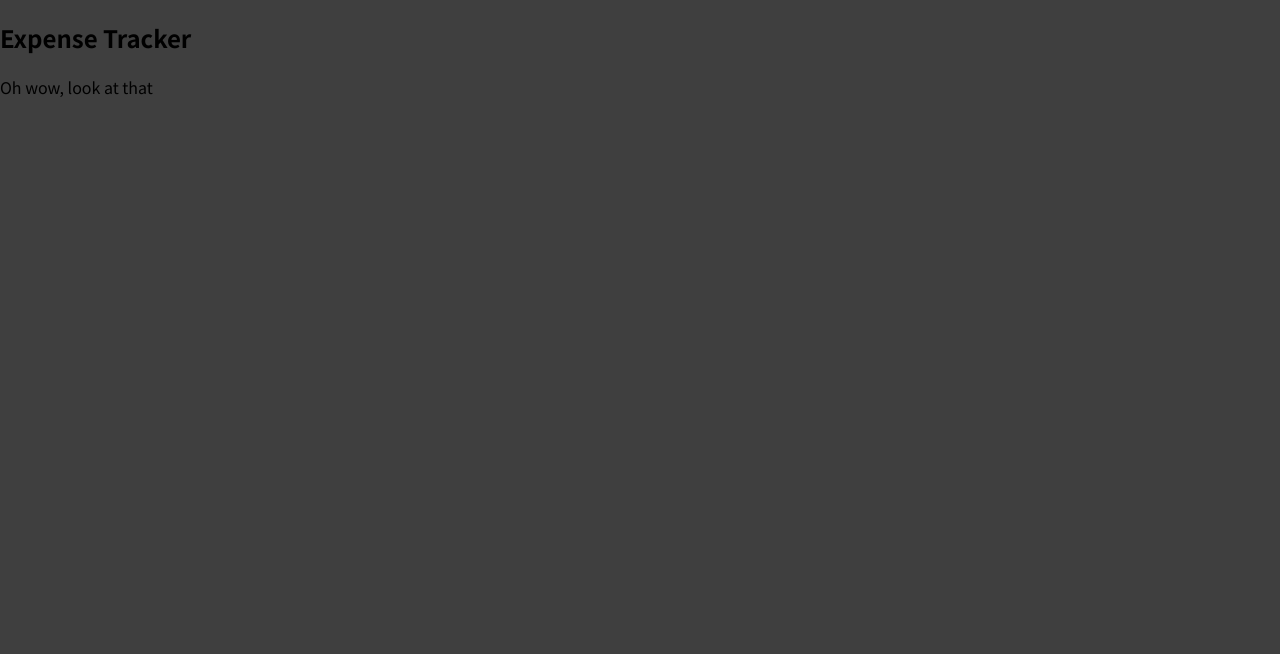
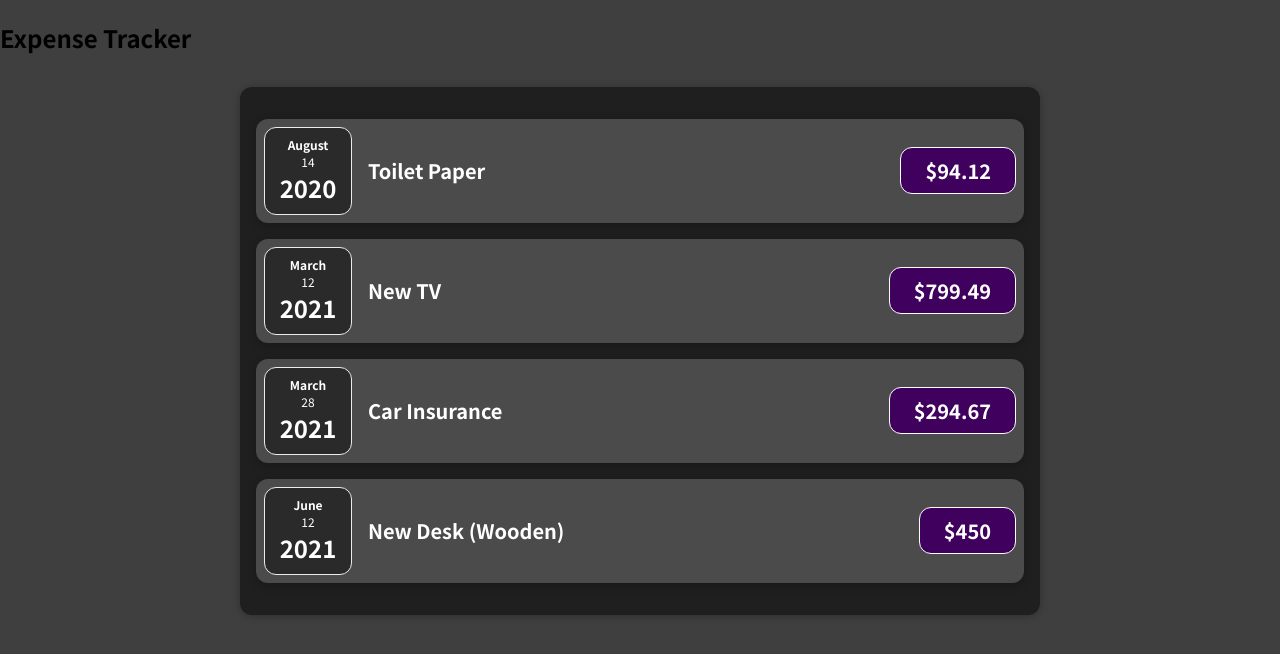
Before and after one commit to psison92/expense-tracker, a React (Create React App) app: page / in a window 1280 px wide. Shown: the top 654 px of the page. Built offline with nearby package versions, Linux system fonts and the light colour scheme.

Commit message:
create expense list and item components. add basic styling

```diff
--- a/src/App.jsx
+++ b/src/App.jsx
@@ -1,8 +1,32 @@
+import ExpenseList from "./components/ExpenseList";
+
 function App() {
+  const expenses = [
+    {
+      id: 'e1',
+      title: 'Toilet Paper',
+      amount: 94.12,
+      date: new Date(2020, 7, 14),
+    },
+    { id: 'e2', title: 'New TV', amount: 799.49, date: new Date(2021, 2, 12) },
+    {
+      id: 'e3',
+      title: 'Car Insurance',
+      amount: 294.67,
+      date: new Date(2021, 2, 28),
+    },
+    {
+      id: 'e4',
+      title: 'New Desk (Wooden)',
+      amount: 450,
+      date: new Date(2021, 5, 12),
+    },
+  ];
+
   return (
     <div>
       <h2>Expense Tracker</h2>
-      <p>Oh wow, look at that</p>
+      <ExpenseList expenses={expenses}/>
     </div>
   );
 }
--- /dev/null
+++ b/src/components/ExpenseDate.css
@@ -0,0 +1,26 @@
+.expense-date {
+  display: flex;
+  flex-direction: column;
+  width: 5.5rem;
+  height: 5.5rem;
+  border: 1px solid #ececec;
+  background-color: #2a2a2a;
+  color: white;
+  border-radius: 12px;
+  align-items: center;
+  justify-content: center;
+}
+
+.expense-date__month {
+  font-size: 0.75rem;
+  font-weight: bold;
+}
+
+.expense-date__year {
+  font-size: 0.75rem;
+}
+
+.expense-date__day {
+  font-size: 1.5rem;
+  font-weight: bold;
+}
--- /dev/null
+++ b/src/components/ExpenseDate.jsx
@@ -0,0 +1,17 @@
+import './ExpenseDate.css'
+
+const ExpenseDate = props => {
+  const month = props.date.toLocaleString('en-US', { month: 'long' })
+  const day = props.date.toLocaleString('en-US', { day: '2-digit'})
+  const year = props.date.getFullYear()
+
+  return (
+    <div className="expense-date">
+      <div className="expense-date__month">{month}</div>
+      <div className="expense-date__year">{day}</div>
+      <div className="expense-date__day">{year}</div>
+    </div>
+  )
+}
+
+export default ExpenseDate
--- /dev/null
+++ b/src/components/ExpenseItem.css
@@ -0,0 +1,56 @@
+.expense-item {
+  display: flex;
+  justify-content: space-between;
+  align-items: center;
+  box-shadow: 0 2px 8px rgba(0, 0, 0, 0.25);
+  padding: 0.5rem;
+  margin: 1rem 0;
+  border-radius: 12px;
+  background-color: #4b4b4b;
+}
+
+.expense-item__description {
+  display: flex;
+  flex-direction: column;
+  gap: 1rem;
+  align-items: flex-end;
+  flex-flow: column-reverse;
+  justify-content: flex-start;
+  flex: 1;
+}
+
+.expense-item h2 {
+  color: #3a3a3a;
+  font-size: 1rem;
+  flex: 1;
+  margin: 0 1rem;
+  color: white;
+}
+
+.expense-item__price {
+  font-size: 1rem;
+  font-weight: bold;
+  color: white;
+  background-color: #40005d;
+  border: 1px solid white;
+  padding: 0.5rem;
+  border-radius: 12px;
+}
+
+@media (min-width: 580px) {
+  .expense-item__description {
+    flex-direction: row;
+    align-items: center;
+    justify-content: flex-start;
+    flex: 1;
+  }
+
+  .expense-item__description h2 {
+    font-size: 1.25rem;
+  }
+
+  .expense-item__price {
+    font-size: 1.25rem;
+    padding: 0.5rem 1.5rem;
+  }
+}
--- /dev/null
+++ b/src/components/ExpenseItem.jsx
@@ -0,0 +1,17 @@
+import ExpenseDate from './ExpenseDate'
+import './ExpenseItem.css'
+
+const ExpenseItem = props => {
+
+  return (
+    <div className='expense-item'>
+      <ExpenseDate date={props.date}/>
+      <div className='expense-item__description'>
+        <h2>{props.title}</h2>
+        <div className='expense-item__price'>${props.amount}</div>
+      </div>
+    </div>
+  )
+}
+
+export default ExpenseItem
--- /dev/null
+++ b/src/components/ExpenseList.css
@@ -0,0 +1,9 @@
+.expenses {
+  padding: 1rem;
+  background-color: rgb(31, 31, 31);
+  margin: 2rem auto;
+  width: 50rem;
+  max-width: 95%;
+  border-radius: 12px;
+  box-shadow: 0 1px 8px rgba(0, 0, 0, 0.25);
+}
--- /dev/null
+++ b/src/components/ExpenseList.jsx
@@ -0,0 +1,32 @@
+import './ExpenseList.css'
+import ExpenseItem from "./ExpenseItem"
+
+const ExpenseList = props => {
+
+  return (
+    <div className="expenses">
+      <ExpenseItem
+        title={props.expenses[0].title}
+        amount={props.expenses[0].amount}
+        date={props.expenses[0].date}
+      />
+      <ExpenseItem
+        title={props.expenses[1].title}
+        amount={props.expenses[1].amount}
+        date={props.expenses[1].date}
+      />
+      <ExpenseItem
+        title={props.expenses[2].title}
+        amount={props.expenses[2].amount}
+        date={props.expenses[2].date}
+      />
+      <ExpenseItem
+        title={props.expenses[3].title}
+        amount={props.expenses[3].amount}
+        date={props.expenses[3].date}
+      />
+    </div>
+  )
+}
+
+export default ExpenseList
```
